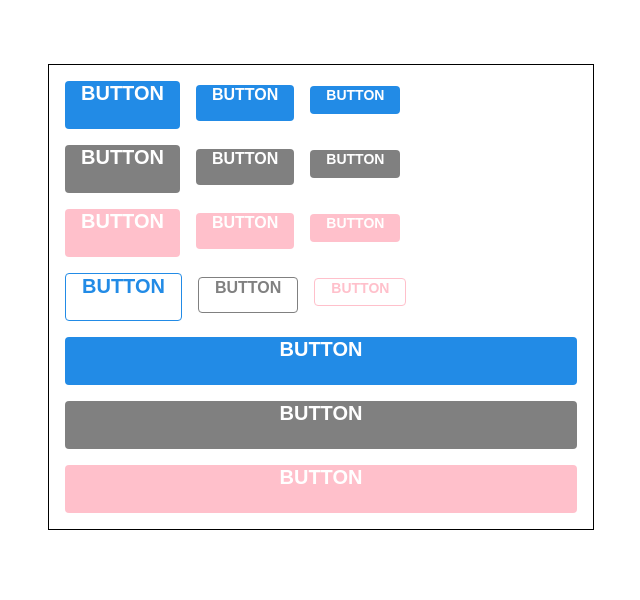
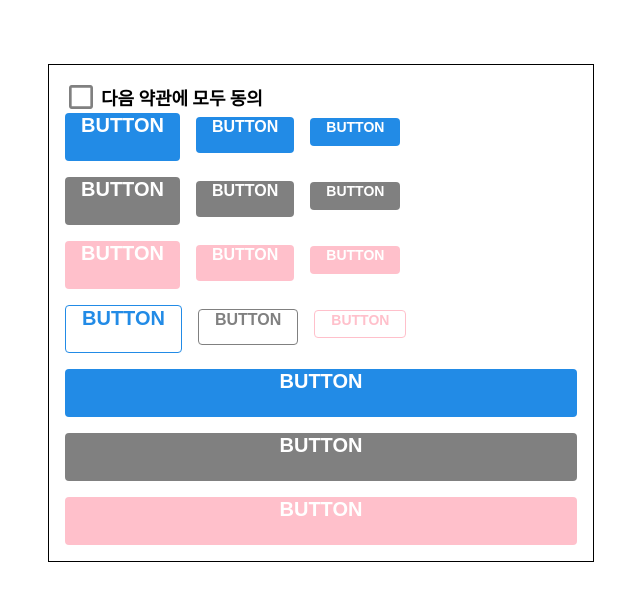
Before and after one commit to herrakam/scss, a React (Create React App) app: page / in a window 1280 px wide. Shown: the top 600 px of the page, without its empty margins (319-959 px from the left). Built offline with nearby package versions, Linux system fonts and the light colour scheme.

Commit message:
css module 사용

```diff
--- a/package.json
+++ b/package.json
@@ -9,6 +9,7 @@
     "classnames": "^2.3.1",
     "react": "^17.0.2",
     "react-dom": "^17.0.2",
+    "react-icons": "^4.2.0",
     "react-scripts": "4.0.3",
     "web-vitals": "^1.0.1"
   },
--- a/src/App.js
+++ b/src/App.js
@@ -1,10 +1,21 @@
-import React from "react";
+import React, { useState } from "react";
 import "./App.scss";
 import Button from "./components/Button";
+import Checkbox from "./components/Checkbox";
 
 function App() {
+  const [check, setCheck] = useState(false);
+
+  const onchange = (e) => {
+    setCheck(e.target.checked);
+  };
   return (
     <div className="App">
+      <div>
+        <Checkbox onChange={onchange} checked={check}>
+          다음 약관에 모두 동의
+        </Checkbox>
+      </div>
       <div className="buttons">
         <Button size="big">BUTTON</Button>
         <Button>BUTTON</Button>
--- /dev/null
+++ b/src/components/CheckBox.module.css
@@ -0,0 +1,32 @@
+.checkbox {
+  display: flex;
+  align-items: center;
+}
+
+.checkbox label {
+  cursor: pointer;
+}
+
+.checkbox input {
+  width: 0%;
+  height: 0%;
+  position: absolute;
+  opacity: 0;
+}
+
+.checkbox span {
+  font-size: 1.125rem;
+  font-weight: bold;
+}
+
+.icon {
+  display: flex;
+  align-items: center;
+  font-size: 2rem;
+  margin-right: 0.25rem;
+  color: gray;
+}
+
+.checked {
+  color: blue;
+}
--- /dev/null
+++ b/src/components/Checkbox.js
@@ -0,0 +1,26 @@
+import React from "react";
+import { MdCheckBox, MdCheckBoxOutlineBlank } from "react-icons/md";
+import styles from "./CheckBox.module.css";
+import classNames from "classnames/bind";
+
+const cx = classNames.bind(styles);
+
+function Checkbox({ checked, children, ...rest }) {
+  return (
+    <div className={cx("checkbox")}>
+      <label>
+        <input type="checkbox" checked={checked} {...rest} />
+        <div className={cx("icon")}>
+          {checked ? (
+            <MdCheckBox className={cx("checked")}></MdCheckBox>
+          ) : (
+            <MdCheckBoxOutlineBlank></MdCheckBoxOutlineBlank>
+          )}
+        </div>
+      </label>
+      <span>{children}</span>
+    </div>
+  );
+}
+
+export default Checkbox;
```
Also changed, not shown: 1 other file (tests, documents, lock files or other folders).
